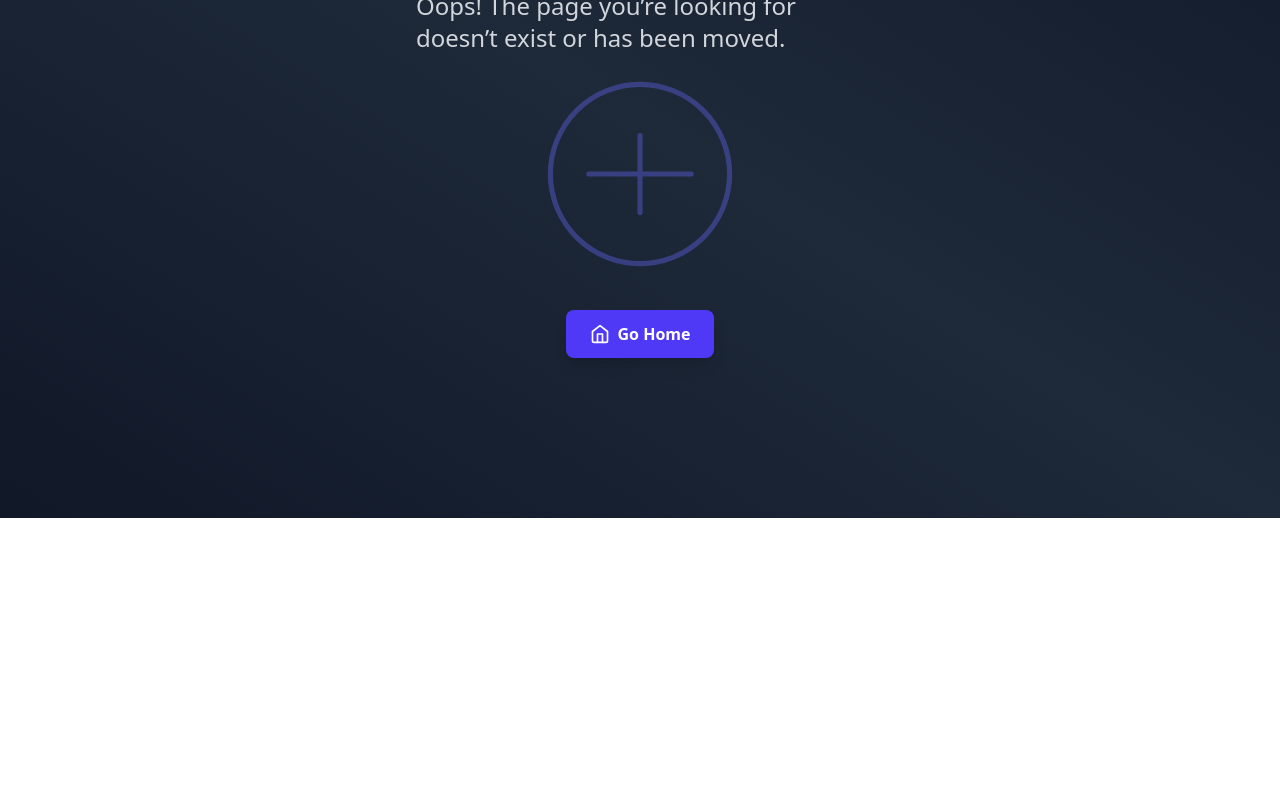
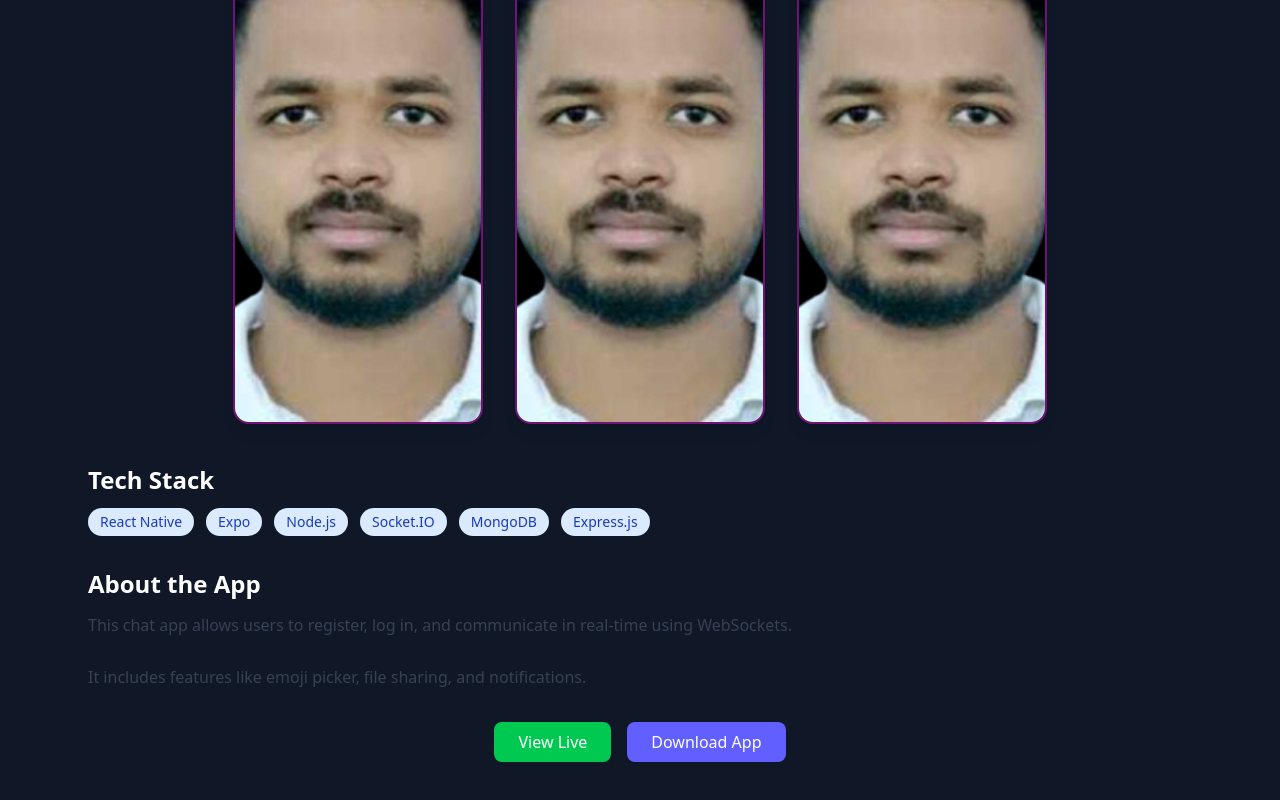
Before and after one commit to das-rn-apps/Deepak-Das, a React (Vite) app: page /project/2 in a window 1280 px wide. Before the commit this address had no page. Shown: the part 282-1082 px from the top of the page. Before the commit the page ends 800 px from the top, so only its background shows below. Built offline with nearby package versions, Linux system fonts and the light colour scheme.

Commit message:
added projectdetails

```diff
--- a/src/App.tsx
+++ b/src/App.tsx
@@ -5,11 +5,12 @@ import Navbar from './components/Navbar';
 import Home from './pages/Home';
 import NotFound from './pages/NotFound';
 import Footer from './components/common/Footer';
+import ProjectDetails from './pages/ProjectDetails';
 
 const App = () => {
   const location = useLocation();
 
-  // List all paths that should show Navbar/Footer
+  // Show Navbar/Footer only on Home
   const showLayout = location.pathname === '/';
 
   return (
@@ -18,12 +19,11 @@ const App = () => {
       <main className="flex-grow">
         <Routes>
           <Route path="/" element={<Home />} />
+          <Route path="/project/:id" element={<ProjectDetails />} />
           <Route path="*" element={<NotFound />} />
         </Routes>
       </main>
-      {showLayout && (
-        <Footer />
-      )}
+      {showLayout && <Footer />}
     </div>
   );
 };
--- a/src/components/sections/Projects.tsx
+++ b/src/components/sections/Projects.tsx
@@ -1,6 +1,8 @@
+import { Link } from 'react-router-dom';
 import { projects } from '../../data/projects';
 import ExpandableList from '../ExpandableList';
-import { FiExternalLink, FiDownload } from 'react-icons/fi';
+import { FiExternalLink } from 'react-icons/fi';
+import { techLinks } from '../../data/technologies';
 
 const Projects = () => {
     return (
@@ -27,36 +29,54 @@ const Projects = () => {
                                 <p className="text-gray-400 text-sm mb-4 leading-relaxed">
                                     {description}
                                 </p>
+
                                 <div className="flex flex-wrap gap-2 mb-4">
-                                    {technologies.map((tech, idx) => (
+                                    {technologies.map((tech, idx) => {
+                                        const url = techLinks[tech];
+                                        return url ? (
+                                            <a
+                                                key={idx}
+                                                href={url}
+                                                target="_blank"
+                                                rel="noopener noreferrer"
+                                                className="text-xs text-gray-300 px-3 py-1 rounded-full bg-indigo-700/70 hover:bg-indigo-600 transition"
+                                                title={`Go to ${tech} official website`}
+                                            >
+                                                {tech}
+                                            </a>
+                                        ) : (
                                             <span
                                                 key={idx}
-                                            className="text-xs text-gray-300  px-3 py-1 rounded-full bg-indigo-700/70"
+                                                className="text-xs text-gray-300 px-3 py-1 rounded-full bg-indigo-700/70"
+                                                title="No link available"
                                             >
                                                 {tech}
                                             </span>
-                                    ))}
+                                        );
+                                    })}
                                 </div>
+
                             </div>
-                            {link && (
+                            {type === 'App' ? (
+                                <Link
+                                    to={`/project/${id}`}
+                                    className="mt-4 inline-flex items-center gap-2 self-start text-sm text-gray-300 border border-gray-700 px-4 py-2 rounded-lg hover:bg-gray-800 transition"
+                                >
+                                    <FiExternalLink className="text-base" />
+                                    View App
+                                </Link>
+                            ) : (
+                                link && (
                                     <a
                                         href={link}
                                         target="_blank"
                                         rel="noopener noreferrer"
                                         className="mt-4 inline-flex items-center gap-2 self-start text-sm text-gray-300 border border-gray-700 px-4 py-2 rounded-lg hover:bg-gray-800 transition"
                                     >
-                                    {type === 'App' ? (
-                                        <>
-                                            <FiDownload className="text-base" />
-                                            Download App
-                                        </>
-                                    ) : (
-                                        <>
                                         <FiExternalLink className="text-base" />
                                         View Website
-                                        </>
-                                    )}
                                     </a>
+                                )
                             )}
                         </div>
                     )}
--- a/src/components/sections/Skills.tsx
+++ b/src/components/sections/Skills.tsx
@@ -1,5 +1,6 @@
 import { skills } from '../../data/skills';
 import { FaStar, FaRegStar } from 'react-icons/fa';
+import { techLinks } from '../../data/technologies';
 
 const getStarCount = (level: string): number => {
     switch (level.toLowerCase()) {
@@ -23,13 +24,17 @@ const Skills = () => {
                     {skills.map(({ name, level }, idx) => {
                         const filledStars = getStarCount(level);
                         const totalStars = 5;
+                        const link = techLinks[name] || "#";
 
                         return (
-                            <div
+                            <a
                                 key={idx}
-                                className="relative border-indigo-600 hover:border-gray-700 bg-gray-900 backdrop-blur-md rounded-xl p-5 flex flex-col items-center shadow-md transition-transform transform hover:-translate-y-2 hover:shadow-lg border group"
+                                href={link}
+                                target="_blank"
+                                rel="noopener noreferrer"
+                                className="relative border-indigo-600 hover:border-gray-700 bg-gray-900 backdrop-blur-md rounded-xl p-5 flex flex-col items-center shadow-md transition-transform transform hover:-translate-y-2 hover:shadow-lg border group no-underline"
                             >
-                                {/* Glowing border effect */}
+                                {/* Glowing border */}
                                 <div className="absolute inset-0 rounded-xl bg-gradient-to-tr from-indigo-500 via-purple-500 to-pink-500 opacity-0 group-hover:opacity-10 transition-opacity duration-300 z-0"></div>
 
                                 <div className="relative z-10 text-center">
@@ -45,9 +50,8 @@ const Skills = () => {
                                             )
                                         )}
                                     </div>
-                                    {/* <p className="text-xs text-gray-400 italic">{level}</p> */}
                                 </div>
-                            </div>
+                            </a>
                         );
                     })}
                 </div>
--- a/src/data/projects.ts
+++ b/src/data/projects.ts
@@ -7,6 +7,11 @@ export interface Project {
   link?: string;
   technologies: string[];
   type: "Website" | "App";
+  shortDescription?: string;
+  longDescription?: string;
+  screenshots?: string[];
+  liveLink?: string;
+  downloadLink?: string;
 }
 
 export const projects: Project[] = [
@@ -33,7 +38,7 @@ export const projects: Project[] = [
     description: "A real-time chat app using Socket.IO and Node.js.",
     link: "https://chatapp.com",
     technologies: [
-      "React-Native",
+      "React Native",
       "Expo",
       "Node.js",
       "Socket.IO",
@@ -41,6 +46,16 @@ export const projects: Project[] = [
       "Express.js",
     ],
     type: "App",
+    shortDescription:
+      "Real-time chat with emojis, media sharing, and user authentication.",
+    longDescription: `This chat app allows users to register, log in, and communicate in real-time using WebSockets.\n\nIt includes features like emoji picker, file sharing, and notifications.`,
+    screenshots: [
+      "/src/assets/image.png",
+      "/src/assets/image.png",
+      "/src/assets/image.png",
+    ],
+    liveLink: "https://chatapp.com",
+    downloadLink: "https://chatapp.com/download",
   },
   {
     id: 3,
@@ -94,6 +109,11 @@ export const projects: Project[] = [
     link: "https://fitnesstracker.com",
     technologies: ["React Native", "Expo", "Firebase"],
     type: "App",
+    shortDescription: "Track workouts and goals, visualize progress over time.",
+    longDescription: `Users can log workouts, set goals, and track their progress with charts and stats.\n\nThe app supports Firebase Auth, Realtime DB, and offline storage.`,
+    screenshots: ["/assets/fitness1.png", "/assets/fitness2.png"],
+    liveLink: "https://fitnesstracker.com",
+    downloadLink: "https://fitnesstracker.com/download",
   },
   {
     id: 9,
--- /dev/null
+++ b/src/data/technologies.ts
@@ -0,0 +1,65 @@
+export const techLinks: { [key: string]: string } = {
+  React: "https://react.dev",
+  Vite: "https://vitejs.dev",
+  Postman: "https://www.postman.com/",
+  Git: "https://git-scm.com/",
+  GitHub: "https://github.com/",
+  "Tailwind CSS": "https://tailwindcss.com",
+  "Node.js": "https://nodejs.org",
+  Redux: "https://redux.js.org",
+  MongoDB: "https://www.mongodb.com",
+  "Express.js": "https://expressjs.com",
+  "React Native": "https://reactnative.dev",
+  Expo: "https://expo.dev",
+  "Socket.IO": "https://socket.io",
+  "Stripe API": "https://stripe.com/docs/api",
+  TypeScript: "https://www.typescriptlang.org",
+  JavaScript: "https://developer.mozilla.org/en-US/docs/Web/JavaScript",
+  Firebase: "https://firebase.google.com",
+  Supabase: "https://supabase.com/",
+  "Next.js": "https://nextjs.org",
+  "Chart.js": "https://www.chartjs.org",
+  "OpenWeather API": "https://openweathermap.org/api",
+  "Edamam API": "https://developer.edamam.com",
+  GraphQL: "https://graphql.org",
+  "Apollo Client": "https://www.apollographql.com/docs/react",
+
+  // Additional common tech
+  HTML: "https://developer.mozilla.org/en-US/docs/Web/HTML",
+  CSS: "https://developer.mozilla.org/en-US/docs/Web/CSS",
+  Sass: "https://sass-lang.com/",
+  Bootstrap: "https://getbootstrap.com/",
+  jQuery: "https://jquery.com/",
+  Python: "https://www.python.org/",
+  Django: "https://www.djangoproject.com/",
+  Flask: "https://flask.palletsprojects.com/",
+  PHP: "https://www.php.net/",
+  Laravel: "https://laravel.com/",
+  MySQL: "https://www.mysql.com/",
+  PostgreSQL: "https://www.postgresql.org/",
+  SQLite: "https://www.sqlite.org/",
+  Redis: "https://redis.io/",
+  Docker: "https://www.docker.com/",
+  Kubernetes: "https://kubernetes.io/",
+  GitLab: "https://about.gitlab.com/",
+  Bitbucket: "https://bitbucket.org/",
+  Jenkins: "https://www.jenkins.io/",
+  Vercel: "https://vercel.com/",
+  Netlify: "https://www.netlify.com/",
+  AWS: "https://aws.amazon.com/",
+  Azure: "https://azure.microsoft.com/",
+  GCP: "https://cloud.google.com/",
+  Prisma: "https://www.prisma.io/",
+  Zod: "https://zod.dev/",
+  TanStackQuery: "https://tanstack.com/query/latest",
+  Zustand: "https://zustand-demo.pmnd.rs/",
+  Recoil: "https://recoiljs.org/",
+  FramerMotion: "https://www.framer.com/motion/",
+  Storybook: "https://storybook.js.org/",
+  ESLint: "https://eslint.org/",
+  Prettier: "https://prettier.io/",
+  Figma: "https://www.figma.com/",
+  Swagger: "https://swagger.io/",
+  Webpack: "https://webpack.js.org/",
+  Babel: "https://babeljs.io/",
+};
--- /dev/null
+++ b/src/pages/ProjectDetails.tsx
@@ -0,0 +1,91 @@
+import React from "react";
+import { useParams } from "react-router-dom";
+import { projects } from "../data/projects"
+import { techLinks } from "../data/technologies"
+
+const AppDetails: React.FC = () => {
+    const { id } = useParams();
+    const projectId = parseInt(id || ""); // convert to number if needed
+
+    const project = projects.find((p) => p.id === projectId);
+    if (project) {
+
+        return (
+            <div className="px-6 py-12 max-w-6xl mx-auto w-full">
+                <h1 className="text-4xl font-bold text-center mb-4">{project.title}</h1>
+                <p className="text-lg text-center text-gray-400 mb-8">{project.shortDescription}</p>
+
+                {/* Screenshots as Mobile Mockups */}
+                <div className="flex flex-wrap justify-center gap-1 mb-10  md:gap-8">
+                    {project.screenshots && project.screenshots.map((src, index) => (
+                        <div
+                            key={index}
+                            className="w-[100px] md:w-[250px] aspect-[9/19.5] bg-black rounded-[1rem] shadow-lg border-2 border-fuchsia-900 overflow-hidden flex items-center justify-center relative"
+                        >
+                            <img
+                                src={src}
+                                alt={`Screenshot ${index + 1}`}
+                                className="w-full h-full object-cover "
+                            />
+                            {/* Optional camera dot for realism */}
+                            <div className="absolute top-2 left-1/2 -translate-x-1/2 w-3 h-3 bg-gray-400 rounded-full" />
+                        </div>
+                    ))}
+                </div>
+
+
+
+                {/* Tech Stack */}
+                <div className="mb-8">
+                    <h2 className="text-2xl font-semibold mb-3">Tech Stack</h2>
+                    <div className="flex flex-wrap gap-3">
+                        {project.technologies.map((tech, index) => (
+                            <a
+                                key={index}
+                                href={techLinks[tech]}
+                                target="_blank"
+                                rel="noopener noreferrer"
+                                className="bg-blue-100 text-blue-800 px-3 py-1 rounded-full text-sm font-medium hover:underline"
+                            >
+                                {tech}
+                            </a>
+                        ))}
+                    </div>
+                </div>
+
+
+                {/* Long Description */}
+                <div className="mb-8">
+                    <h2 className="text-2xl font-semibold mb-3">About the App</h2>
+                    <p className="text-gray-700 leading-relaxed whitespace-pre-line">{project.longDescription}</p>
+                </div>
+
+                {/* Action Buttons */}
+                <div className="flex gap-4 justify-center">
+                    {project.liveLink && (
+                        <a
+                            href={project.liveLink}
+                            target="_blank"
+                            rel="noopener noreferrer"
+                            className="bg-green-500 hover:bg-green-600 text-white px-6 py-2 rounded-lg shadow"
+                        >
+                            View Live
+                        </a>
+                    )}
+                    {project.downloadLink && (
+                        <a
+                            href={project.downloadLink}
+                            target="_blank"
+                            rel="noopener noreferrer"
+                            className="bg-indigo-500 hover:bg-indigo-600 text-white px-6 py-2 rounded-lg shadow"
+                        >
+                            Download App
+                        </a>
+                    )}
+                </div>
+            </div>
+        );
+    }
+};
+
+export default AppDetails;
```
Lines whose indentation alone changed are shown as unchanged.
